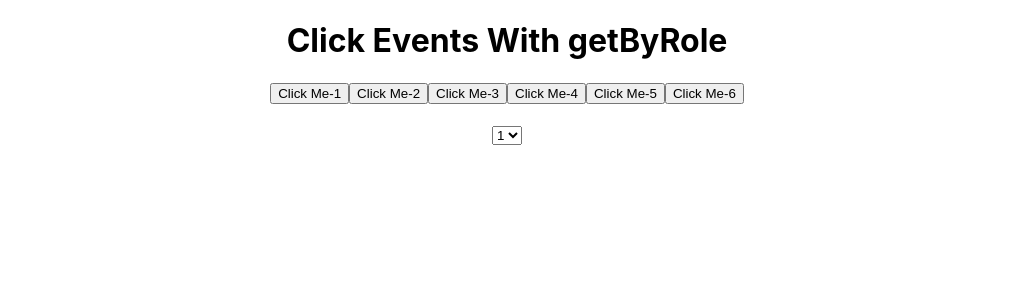
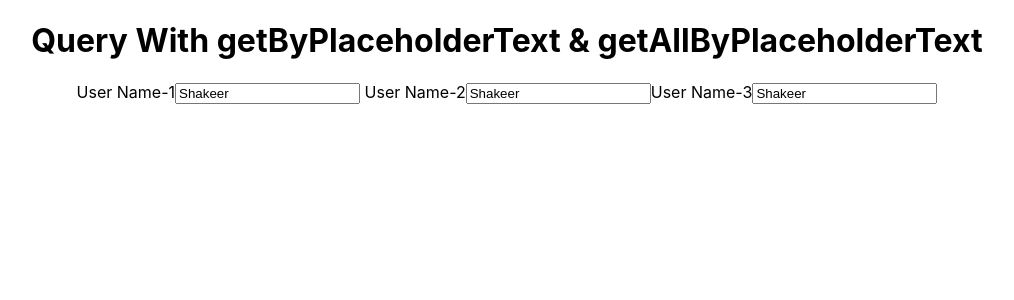
Before and after one commit to shakeer7396/TypeScript_Projects, a React (Create React App) app in the folder ReactTesting/blog-app/: page / in a window 1280 px wide. Shown: the top 300 px of the page, without its empty margins (133-1147 px from the left). Built offline with nearby package versions, Linux system fonts and the light colour scheme.

Commit message:
placeholderTexts

```diff
--- a/ReactTesting/blog-app/src/App.js
+++ b/ReactTesting/blog-app/src/App.js
@@ -3,21 +3,17 @@ import "./App.css";
 function App() {
   return (
     <div className="App">
-      <h1>Click Events With getByRole</h1>
-      <button>Click Me-1</button>
-      <button>Click Me-2</button>
-      <button>Click Me-3</button>
-      <button>Click Me-4</button>
-      <button>Click Me-5</button>
-      <button>Click Me-6</button>
-      <br />
-      <br />
-      <select>
-        <option>1</option>
-        <option>2</option>
-        <option>3</option>
-        <option>4</option>
-      </select>
+      <h1> Query With getByPlaceholderText & getAllByPlaceholderText</h1>
+      <label htmlFor="user-text-1">User Name-1</label>
+      <input type="text" id="user-text-1" placeholder="Enter User Name"  defaultValue={"Shakeer"} /> {/*Previously we know input text will test only with the help of label*/}
+
+      {/* ONLY ONE TYPE OF TEST CASE WILL WORK AT A BOTH ARE NOT WORKING */}
+
+       <label htmlFor="user-text-2">User Name-2</label>
+      <input type="text" id="user-text-2" placeholder="Enter User Name" defaultValue={"Shakeer"} />
+      <label htmlFor="user-text-3">User Name-3</label>
+      <input type="text" id="user-text-3" placeholder="Enter User Name" defaultValue={"Shakeer"} />
+
     </div>
   );
 }
```
Also changed, not shown: 2 other files (tests, documents, lock files or other folders).
